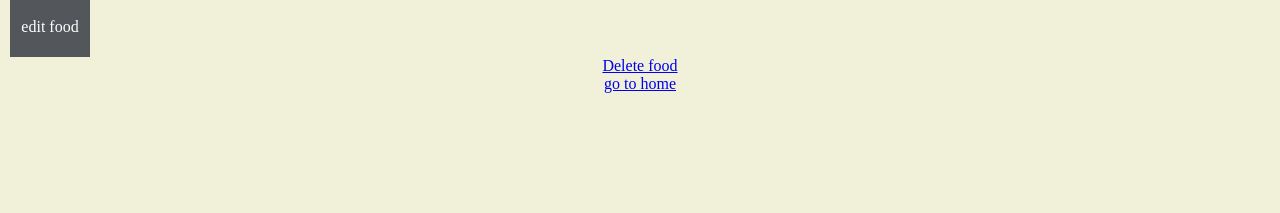
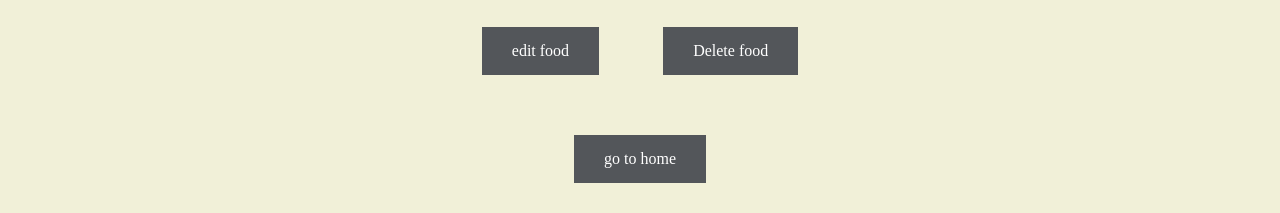
Before and after one commit to MOL-RU/walking_into_a_good_restaurant, a website: page src/views/watch.html in a window 1280 px wide. Shown: the part 658-871 px from the top of the page. Before the commit the page ends 800 px from the top, so only its background shows below. Drawn offline with Linux system fonts and the light colour scheme; a web font is replaced by a local one.

Commit message:
watch css 수정

```diff
--- a/src/public/css/watch.css
+++ b/src/public/css/watch.css
@@ -57,13 +57,21 @@ li{
     font-style: italic;
 
 }
-.edit {
+a{
     text-decoration: none;
-    display:block;
-    width:80px;
-    line-height:60px;
-    text-align:center;
-    margin-left : 10px;
-    background-color:#53565a;
-    color:white;
+
 }
+
+a:link, a:visited {
+    background-color: #53565a;
+    color: white;
+    padding: 15px 30px;
+    text-align: center;
+    text-decoration: none;
+    display: inline-block;
+    margin:30px;
+}
+a:hover, a:active {
+    background-color: #ba0c2f;
+    font-weight: bold;
+}
```
